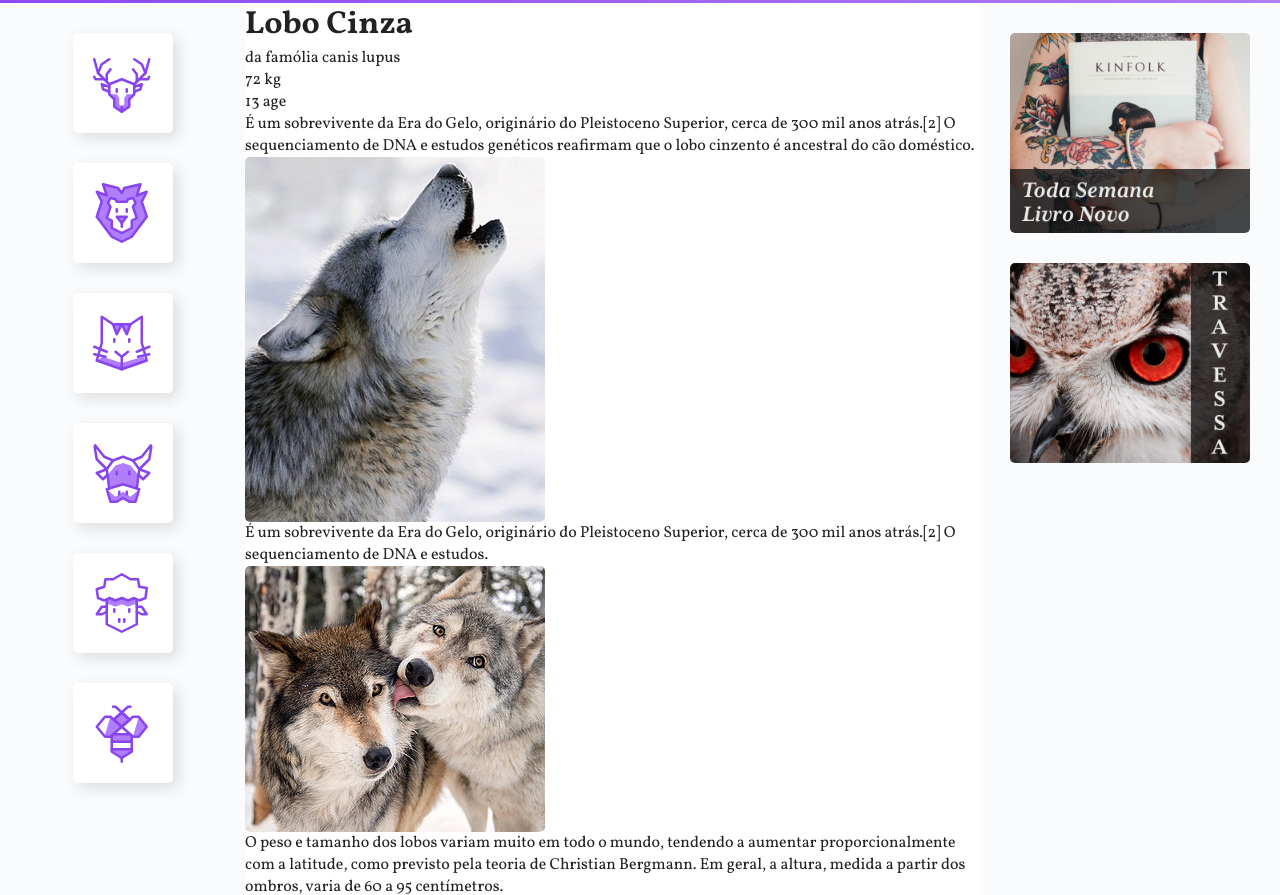
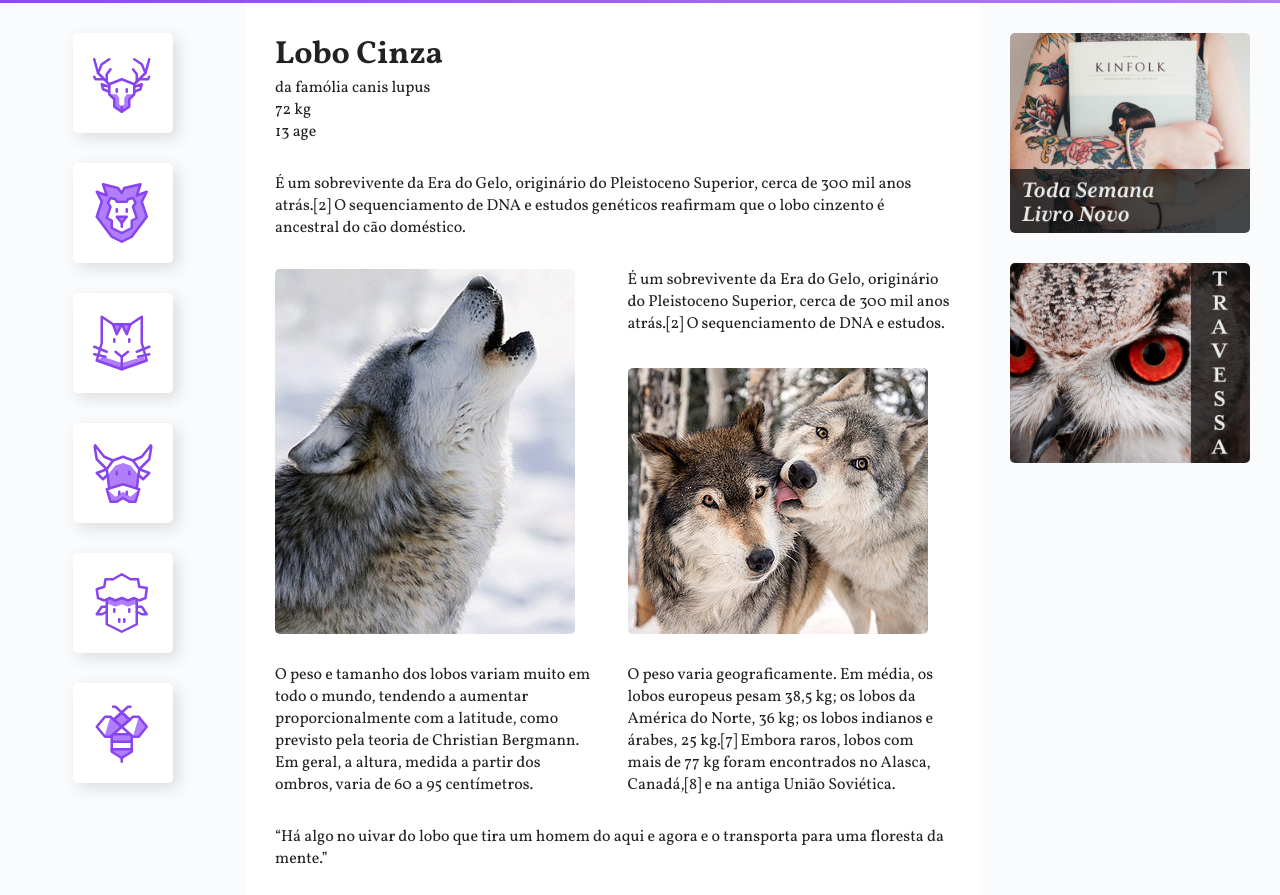
Before and after one commit to Iunaa/wildbeast_grid, a website built with Vite: page index.html in a window 1280 px wide. Shown: the part 102-997 px from the top of the page. Built offline with nearby package versions, Linux system fonts and the light colour scheme.

Commit message:
content initial

```diff
--- a/index.html
+++ b/index.html
@@ -66,20 +66,20 @@
                         </div>
                     </div>
                 </div>
-                <p>
+                <p class="col-wide">
                     É um sobrevivente da Era do Gelo, originário do Pleistoceno
                     Superior, cerca de 300 mil anos atrás.[2] O sequenciamento
                     de DNA e estudos genéticos reafirmam que o lobo cinzento é
                     ancestral do cão doméstico.
                 </p>
-                <img src="./img/wolf1.jpg" alt="wolf1" />
+                <img class="imagem-1" src="./img/wolf1.jpg" alt="wolf1" />
                 <p>
                     É um sobrevivente da Era do Gelo, originário do Pleistoceno
                     Superior, cerca de 300 mil anos atrás.[2] O sequenciamento
                     de DNA e estudos.
                 </p>
 
-                <img src="./img/wolf2.jpg" alt="wolf2" />
+                <img class="imagem-2" src="./img/wolf2.jpg" alt="wolf2" />
                 <p>
                     O peso e tamanho dos lobos variam muito em todo o mundo,
                     tendendo a aumentar proporcionalmente com a latitude, como
@@ -95,7 +95,7 @@
                     União Soviética.
                 </p>
 
-                <blockquote class="citacao">
+                <blockquote class="citacao col-wide">
                     “Há algo no uivar do lobo que tira um homem do aqui e agora
                     e o transporta para uma floresta da mente.”
                 </blockquote>
@@ -123,7 +123,7 @@
                         o lobo cinzento é ancestral do cão doméstico.
                     </p>
                 </div>
-                <img src="./img/wolf3.jpg" alt="wolf3" />
+                <img class="col-wide" src="./img/wolf3.jpg" alt="wolf3" />
             </main>
             <aside class="anuncios">
                 <div class="anuncio-item">
--- a/style.css
+++ b/style.css
@@ -84,8 +84,26 @@ img{
 
 .content {
     grid-area: content;
+    max-width: 900px;
+    margin: 0 auto;
+    padding: 30px;
+    display: grid;
+    grid-template-columns: 1fr 1fr;
+    gap: 30px;
 }
 
+.col-wide {               /*Que se expande em todas as colunas*/
+    grid-column: 1/-1;
+}
+
+.imagem-1 {
+    grid-row: span 2;     /*Quero que expanda 2 linhas*/
+    align-self: end;
+}
+
+.imagem-2 {
+    align-self: end;
+}
 
 .anuncios {
     grid-area: anuncios;
```
